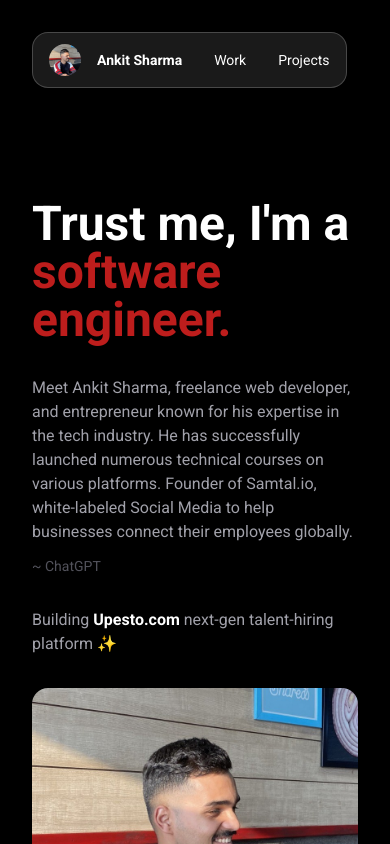
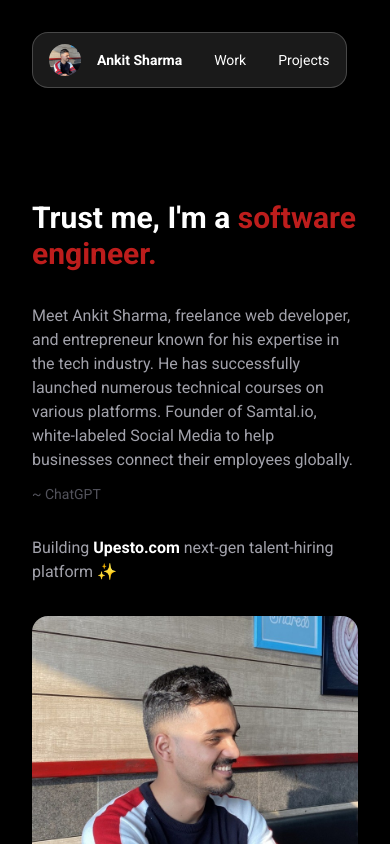
Before and after one commit to afk-ankit/portfolio, a React (Vite) app: page / in a window 390 px wide. Shown: the top 844 px of the page. Built offline with nearby package versions, Linux system fonts and the light colour scheme.

Commit message:
header made mobile responsive

```diff
--- a/src/components/Home.tsx
+++ b/src/components/Home.tsx
@@ -12,7 +12,7 @@ const Home = () => {
       id="home"
     >
       <div className="md:flex-[0.6] flex flex-col">
-        <h1 className="text-5xl font-bold">
+        <h1 className="md:text-5xl text-3xl font-bold">
           Trust me, I&apos;m a{" "}
           <span className="text-accent">
             software <br /> engineer.
--- a/src/components/ProjectItem.tsx
+++ b/src/components/ProjectItem.tsx
@@ -13,7 +13,11 @@ const ProjectItem = ({ project }: { project: IProject }) => {
   return (
     <div className="rounded-md bg-zinc-800 transition-transform overflow-hidden cursor-pointer flex flex-col w-[350px]">
       <div className="h-44 relative overflow-hidden">
-        <img src={project.logo} alt="" className="w-full object-contain" />
+        <img
+          src={project.logo}
+          alt=""
+          className="w-full object-contain object-top"
+        />
       </div>
       <div className="pt-8 px-4 space-y-4 flex-1">
         <h1 className="font-bold">{project.title}</h1>
```
